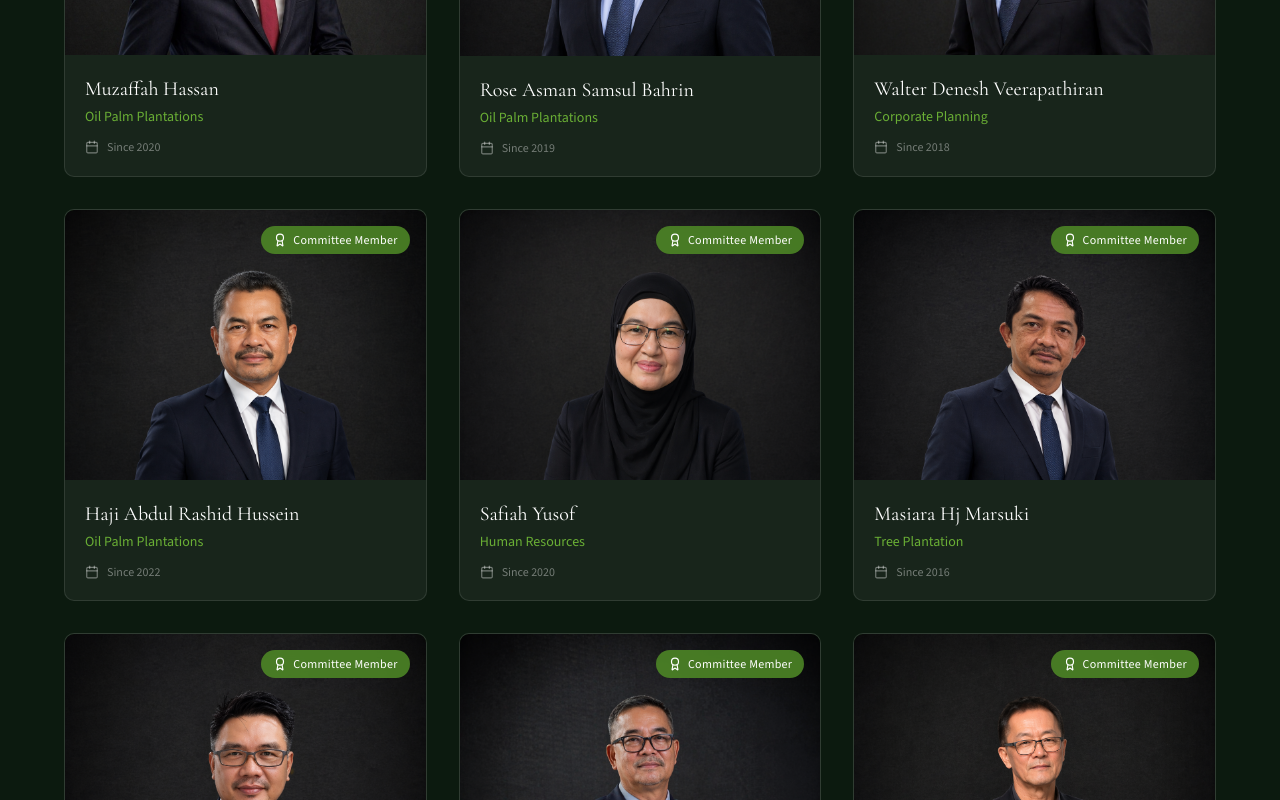
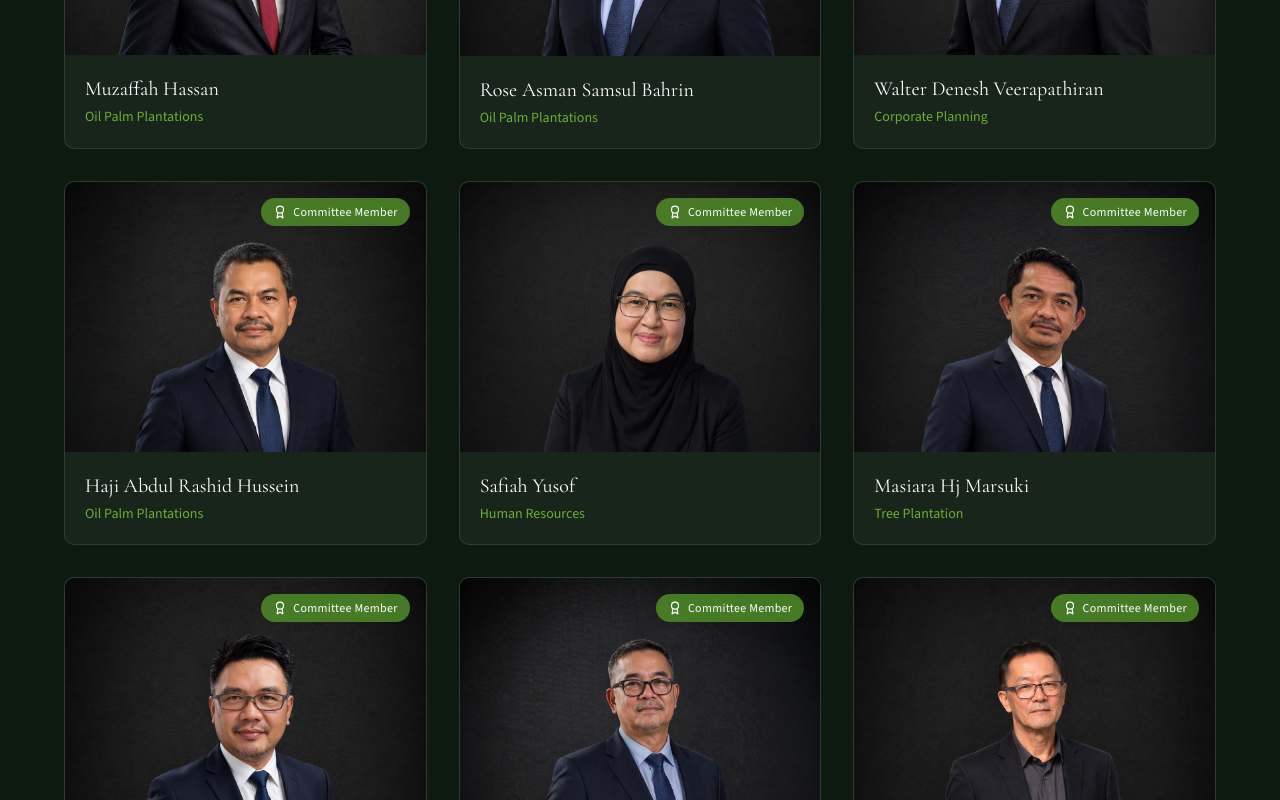
Before and after one commit to ftihfkri/koperasi-landing-page, a React (Vite) app: page /board-members in a window 1280 px wide. Shown: the part 1240-2040 px from the top of the page. Built offline with nearby package versions, Linux system fonts and the light colour scheme.

Commit message:
remove "Since YYYY" tenure line from board member cards
Drop the calendar/tenure row and unused field on each board member —
displaying a vague start year per member added little value.

https://claude.ai/code/session_017oH5iizJZpybyghPbdmXbh

```diff
--- a/src/pages/BoardMembersPage.tsx
+++ b/src/pages/BoardMembersPage.tsx
@@ -1,5 +1,5 @@
 import { useEffect, useRef } from 'react';
-import { ArrowLeft, Mail, Phone, Award, Calendar, Users } from 'lucide-react';
+import { ArrowLeft, Mail, Phone, Award, Users } from 'lucide-react';
 
 export function BoardMembersPage() {
   const sectionRef = useRef<HTMLDivElement>(null);
@@ -32,63 +32,54 @@ export function BoardMembersPage() {
       name: "Muzaffah Hassan",
       position: "Chairman",
       department: "Oil Palm Plantations",
-      tenure: "Since 2020",
       photo: "/images/board/muzzafah_hassan.png",
     },
     {
       name: "Rose Asman Samsul Bahrin",
       position: "Secretary",
       department: "Oil Palm Plantations",
-      tenure: "Since 2019",
       photo: "/images/board/rose_asman.png",
     },
     {
       name: "Walter Denesh Veerapathiran",
       position: "Treasurer",
       department: "Corporate Planning",
-      tenure: "Since 2018",
       photo: "/images/board/walter_danesh.png",
     },
     {
       name: "Haji Abdul Rashid Hussein",
       position: "Committee Member",
       department: "Oil Palm Plantations",
-      tenure: "Since 2022",
       photo: "/images/board/abdul_rashid.png",
     },
     {
       name: "Safiah Yusof",
       position: "Committee Member",
       department: "Human Resources",
-      tenure: "Since 2020",
       photo: "/images/board/safiah_yusof.png",
     },
     {
       name: "Masiara Hj Marsuki",
       position: "Committee Member",
       department: "Tree Plantation",
-      tenure: "Since 2016",
       photo: "/images/board/masiara_marsuki.png",
     },
     {
       name: "Velis Mohd Said Ismail",
       position: "Committee Member",
       department: "Engineering",
-      tenure: "Since 2021",
       photo: "/images/board/velis.png",
     },
     {
       name: "Nordin Otong",
       position: "Committee Member",
       department: "Quality Control",
-      tenure: "Since 2022",
       photo: "/images/board/nordin_otong.png",
     },
     {
       name: "Francis Goh",
       position: "Committee Member",
       department: "Tree Plantation(retired)",
-      tenure: "Since 2022",
       photo: "/images/board/francis_goh.png",
     }
   ];
@@ -215,11 +206,7 @@ export function BoardMembersPage() {
                   <h3 className="font-serif text-xl text-white mb-1 group-hover:text-gold-300 transition-colors">
                     {member.name}
                   </h3>
-                  <p className="text-gold-400 text-sm mb-3">{member.department}</p>
-                  <div className="flex items-center gap-2 text-white/40 text-xs">
-                    <Calendar className="w-3.5 h-3.5" />
-                    <span>{member.tenure}</span>
-                  </div>
+                  <p className="text-gold-400 text-sm">{member.department}</p>
                 </div>
               </div>
             ))}
```
